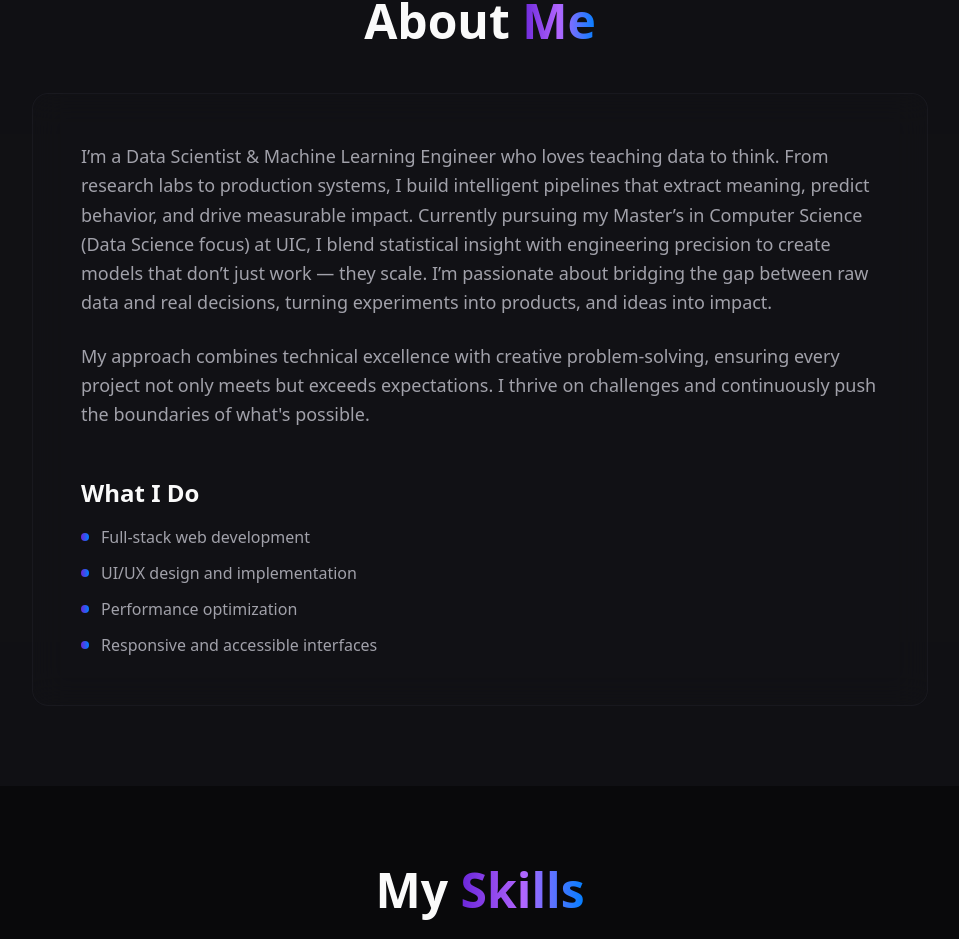
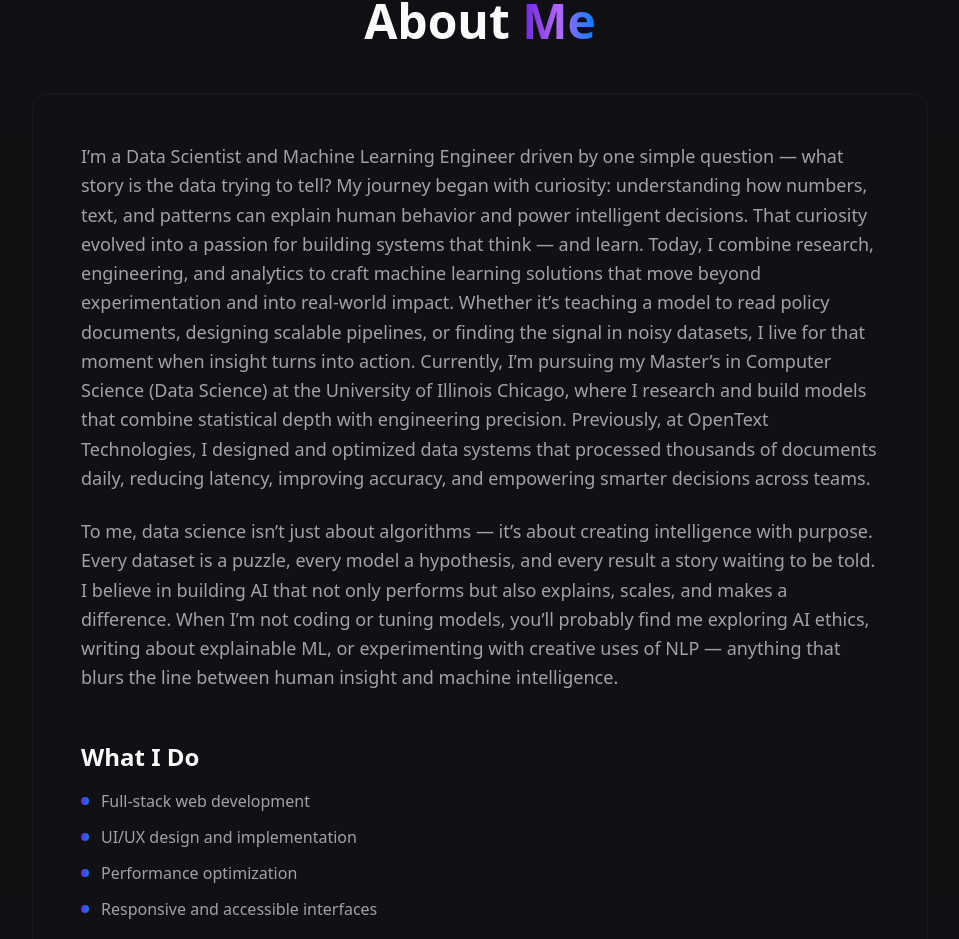
Before and after one commit to HrishitaaDLN/dazzle-folio-40, a React (Vite) app: page / in a window 1280 px wide. Shown: the part 883-1822 px from the top of the page, without its empty margins (160-1119 px from the left). Built offline with nearby package versions, Linux system fonts and the light colour scheme; the HTML template or start-up script is replaced by a standard one.

Commit message:
Visual edit in Lovable

```diff
--- a/src/components/About.tsx
+++ b/src/components/About.tsx
@@ -6,18 +6,17 @@ const About = () => {
         </h2>
 
         <div className="card-glass rounded-2xl p-8 md:p-12 space-y-6 animate-fade-in">
-          <p className="text-lg text-muted-foreground leading-relaxed">I’m a Data Scientist & Machine Learning Engineer who loves teaching data to think.
-From research labs to production systems, I build intelligent pipelines that extract meaning, predict behavior, and drive measurable impact.
+          <p className="text-lg text-muted-foreground leading-relaxed">I’m a Data Scientist and Machine Learning Engineer driven by one simple question — what story is the data trying to tell?
 
-Currently pursuing my Master’s in Computer Science (Data Science focus) at UIC, I blend statistical insight with engineering precision to create models that don’t just work — they scale.
+My journey began with curiosity: understanding how numbers, text, and patterns can explain human behavior and power intelligent decisions. That curiosity evolved into a passion for building systems that think — and learn.
 
-I’m passionate about bridging the gap between raw data and real decisions, turning experiments into products, and ideas into impact.</p>
+Today, I combine research, engineering, and analytics to craft machine learning solutions that move beyond experimentation and into real-world impact. Whether it’s teaching a model to read policy documents, designing scalable pipelines, or finding the signal in noisy datasets, I live for that moment when insight turns into action.
 
-          <p className="text-lg text-muted-foreground leading-relaxed">
-            My approach combines technical excellence with creative problem-solving,
-            ensuring every project not only meets but exceeds expectations. I thrive on
-            challenges and continuously push the boundaries of what's possible.
-          </p>
+Currently, I’m pursuing my Master’s in Computer Science (Data Science) at the University of Illinois Chicago, where I research and build models that combine statistical depth with engineering precision. Previously, at OpenText Technologies, I designed and optimized data systems that processed thousands of documents daily, reducing latency, improving accuracy, and empowering smarter decisions across teams.</p>
+
+          <p className="text-lg text-muted-foreground leading-relaxed">To me, data science isn’t just about algorithms — it’s about creating intelligence with purpose. Every dataset is a puzzle, every model a hypothesis, and every result a story waiting to be told. I believe in building AI that not only performs but also explains, scales, and makes a difference.
+
+When I’m not coding or tuning models, you’ll probably find me exploring AI ethics, writing about explainable ML, or experimenting with creative uses of NLP — anything that blurs the line between human insight and machine intelligence.</p>
 
           <div className="pt-6">
             <h3 className="text-2xl font-semibold mb-4">What I Do</h3>
```
